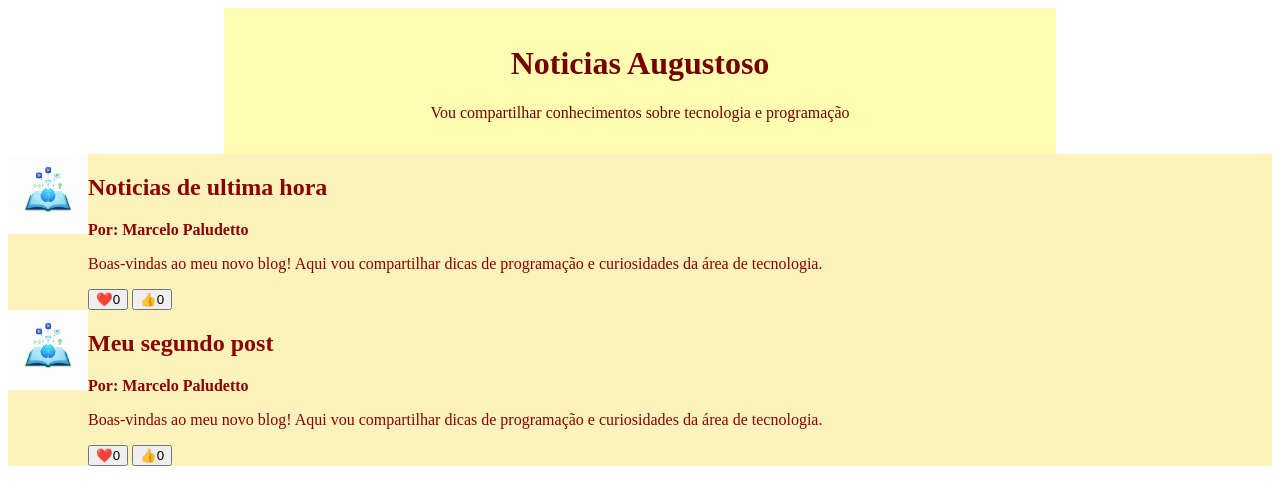
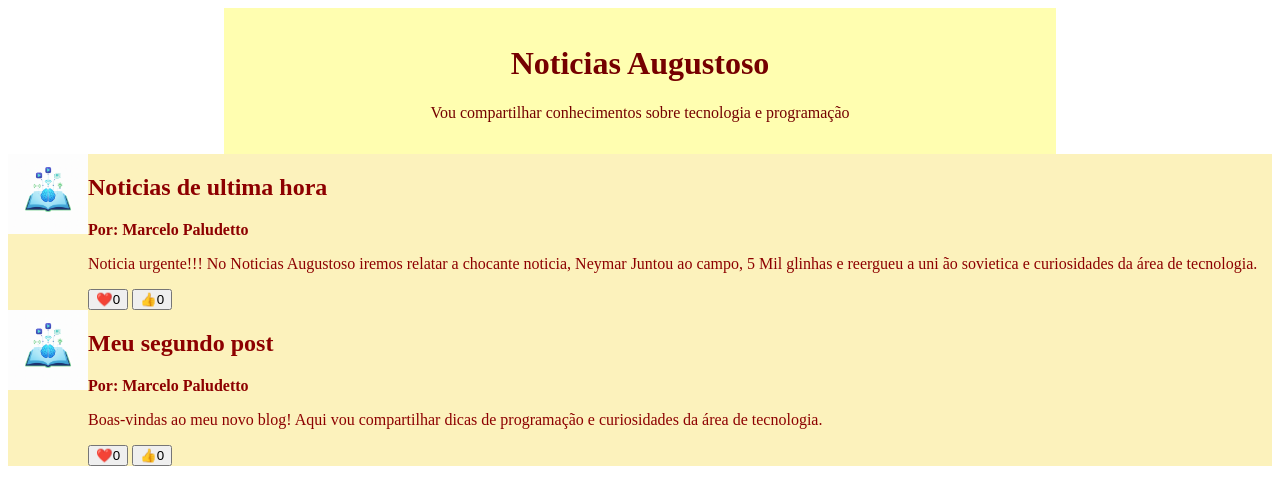
Before and after one commit to arwenmoura-web/Trabalho-ed-dig-comp-prog-IA, a plain HTML site: page index.html in a window 1280 px wide. Drawn offline with Linux system fonts and the light colour scheme.

Commit message:
computador

```diff
--- a/index.html
+++ b/index.html
@@ -52,7 +52,8 @@
             <div>
                 <h2>Noticias de ultima hora </h2>
                 <p class="artigo-autor">Por: Marcelo Paludetto</p>
-                <p>Boas-vindas ao meu novo blog! Aqui vou compartilhar dicas de programação
+                <p>Noticia urgente!!! No Noticias Augustoso iremos relatar a chocante noticia, Neymar Juntou ao campo, 5 Mil glinhas e reergueu a uni
+                    ão sovietica
                     e curiosidades da área de tecnologia.</p>
                 <button>❤️<span>0</span></button>
                 <button>👍<span>0</span></button>
```
